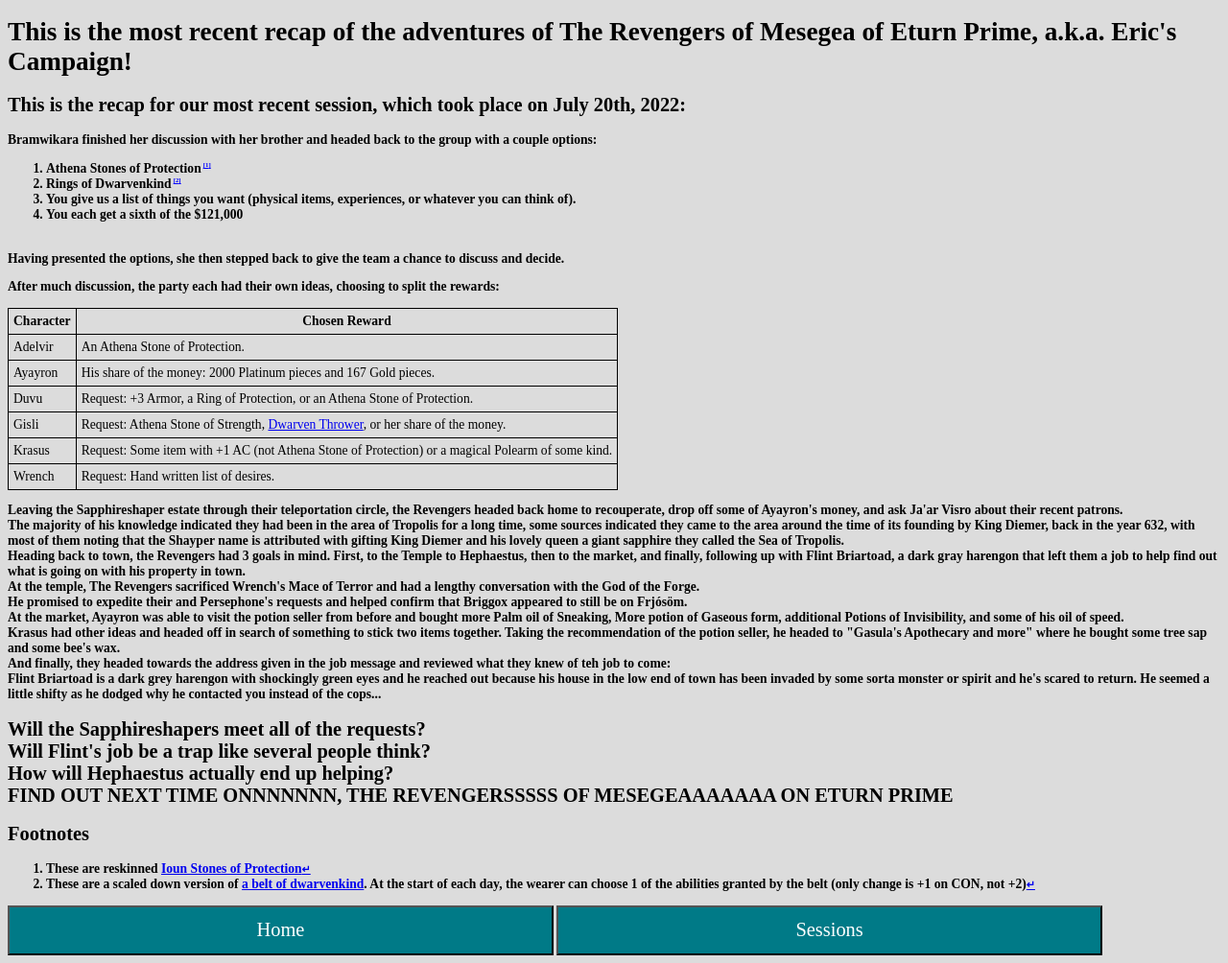
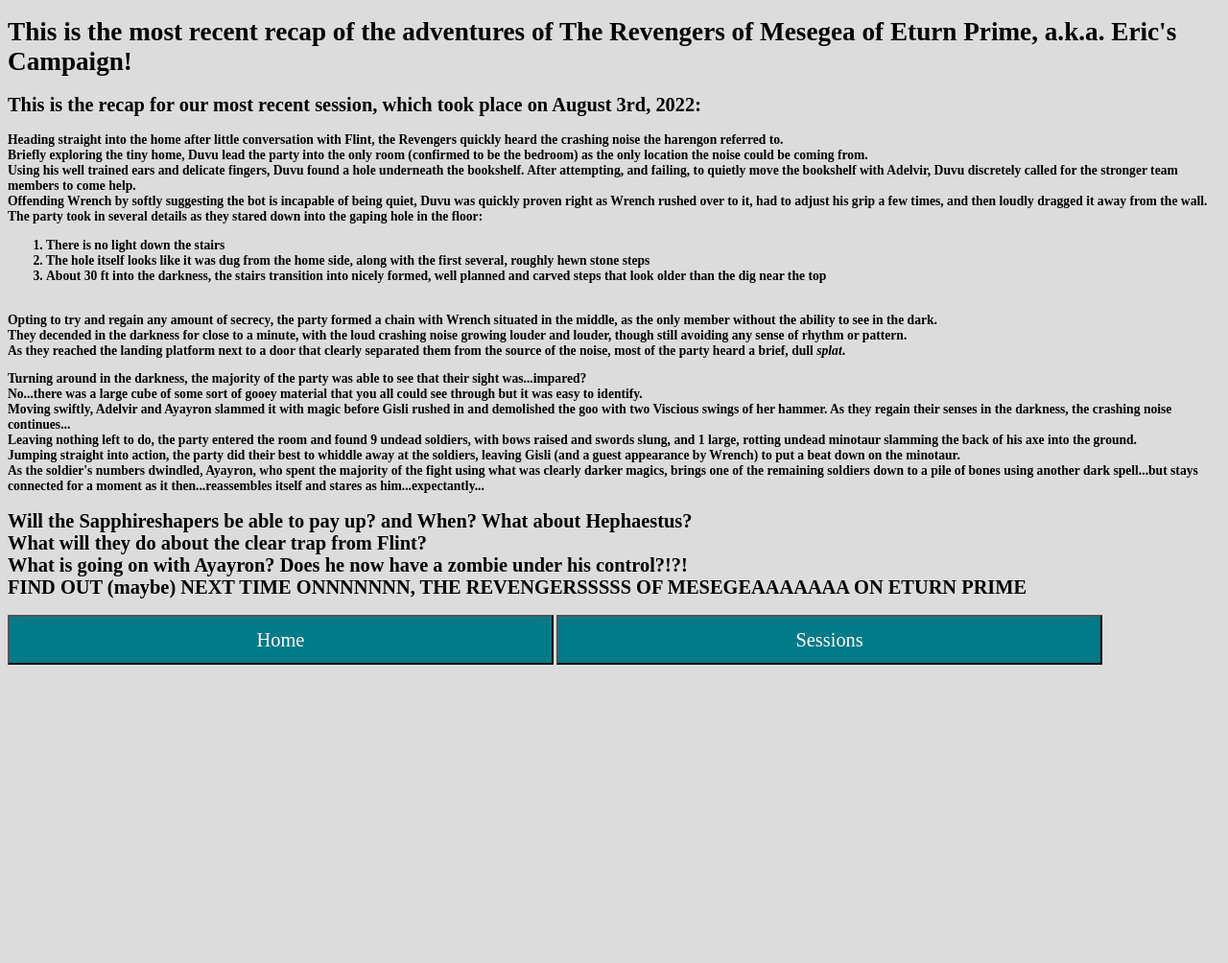
Before and after one commit to TheDiemer/resumeSite, a Flask app: page /last in a window 1280 px wide. Shown: the whole page at 96% size. After the commit the page ends 693 px from the top, so only its background shows below. Run offline with Flask 2, Linux system fonts and the light colour scheme.

Commit message:
feat(recap): August 3rd

```diff
--- a/dnd/templates/recap.html
+++ b/dnd/templates/recap.html
@@ -1,95 +1,50 @@
 <!doctype html>
 <html>
     <head>
-        <title>Eric's Campaign!</title>
+        <title>Recent Recap!</title>
         <meta charset=utf-8 name="viewport" content="width=device-width, initial-scale=1.0">
         <link rel="stylesheet" href="{{ url_for('static', filename='css/details.css') }}">
     </head>
     <body style="font-size:0.85em;">
         <h1>This is the most recent recap of the adventures of The Revengers of Mesegea of Eturn Prime, a.k.a. Eric's Campaign!</h1>
-        <h2>This is the recap for our most recent session, which took place on July 20th, 2022:</h2>
+        <h2>This is the recap for our most recent session, which took place on August 3rd, 2022:</h2>
         <p>
+			<a>Heading straight into the home after little conversation with Flint, the Revengers quickly heard the crashing noise the harengon referred to.<br>
+			   Briefly exploring the tiny home, Duvu lead the party into the only room (confirmed to be the bedroom) as the only location the noise could be coming from.<br>
+			   Using his well trained ears and delicate fingers, Duvu found a hole underneath the bookshelf. After attempting, and failing, to quietly move the bookshelf with Adelvir, Duvu discretely called for the stronger team members to come help.<br>
+			   Offending Wrench by softly suggesting the bot is incapable of being quiet, Duvu was quickly proven right as Wrench rushed over to it, had to adjust his grip a few times, and then <b>loudly dragged</b> it away from the wall.
+			</a>
 			<a>
-			Bramwikara finished her discussion with her brother and headed back to the group with a couple options:<br>
+				The party took in several details as they stared down into the gaping hole in the floor:<br>
 				<ol>
-				<li><a aria-describedby="footnote-label" href="#asp" id="asp-ref">Athena Stones of Protection</a></li>
-				<li><a aria-describedby="footnote-label" href="#dwarfRing" id="dwarfRing-ref">Rings of Dwarvenkind</a></li>
-				<li>You give us a list of things you want (physical items, experiences, or whatever you can think of).</li>
-				<li>You each get a sixth of the $121,000</li>
+					<li>There is no light down the stairs</li>
+					<li>The hole itself looks like it was dug from the home side, along with the first several, roughly hewn stone steps</li>
+					<li>About 30 ft into the darkness, the stairs transition into nicely formed, well planned and carved steps that look older than the dig near the top</li>
 				</ol><br>
-			Having presented the options, she then stepped back to give the team a chance to discuss and decide.
-	</p>
-	<p>
-		<a>
-			After much discussion, the party each had their own ideas, choosing to split the rewards:<br>
-			<table class="tg">
-				<thead>
-				  <tr>
-					<th class="tg-0lax">Character</th>
-					<th class="tg-0lax">Chosen Reward</th>
-				  </tr>
-				</thead>
-				<tbody>
-				  <tr>
-					<td class="tg-0lax">Adelvir</td>
-					<td class="tg-0lax">An Athena Stone of Protection.</td>
-				  </tr>
-				  <tr>
-					<td class="tg-0lax">Ayayron</td>
-					<td class="tg-0lax">His share of the money: 2000 Platinum pieces and 167 Gold pieces.</td>
-				  </tr>
-				  <tr>
-					<td class="tg-0lax">Duvu</td>
-					<td class="tg-0lax">Request: +3 Armor, a Ring of Protection, or an Athena Stone of Protection.</td>
-				  </tr>
-				  <tr>
-					<td class="tg-0lax">Gisli</td>
-					<td class="tg-0lax">Request: Athena Stone of Strength, <a href="https://www.dndbeyond.com/magic-items/4627-dwarven-thrower">Dwarven Thrower</a>, or her share of the money.</td>
-				  </tr>
-				  <tr>
-					<td class="tg-0lax">Krasus</td>
-					<td class="tg-0lax">Request: Some item with +1 AC (not Athena Stone of Protection) or a magical Polearm of some kind.</td>
-				  </tr>
-				  <tr>
-					<td class="tg-0lax">Wrench</td>
-					<td class="tg-0lax">Request: Hand written list of desires.</td>
-				  </tr>
-				</tbody>
-				</table>
+				Opting to try and regain any amount of secrecy, the party formed a chain with Wrench situated in the middle, as the only member without the ability to see in the dark.<br>
+				They decended in the darkness for close to a minute, with the loud crashing noise growing louder and louder, though still avoiding any sense of rhythm or pattern.<br>
+				As they reached the landing platform next to a door that clearly separated them from the source of the noise, most of the party heard a brief, dull <i>splat</i>.
 			</a>
 		</p>
 		<p>
 			<a>
-			Leaving the Sapphireshaper estate through their teleportation circle, the Revengers headed back home to recouperate, drop off some of Ayayron's money, and ask Ja'ar Visro about their recent patrons.<br>
-			The majority of his knowledge indicated they had been in the area of Tropolis for a long time, some sources indicated they came to the area around the time of its founding by King Diemer, back in the year 632, with most of them noting that the Shayper name is attributed with gifting King Diemer and his lovely queen a giant sapphire they called the Sea of Tropolis.<br>
+				Turning around in the darkness, the majority of the party was able to see that their sight was...impared?<br>
+				No...there was a large cube of some sort of gooey material that you all could see through but it was easy to identify.<br>
+				Moving swiftly, Adelvir and Ayayron slammed it with magic before Gisli rushed in and demolished the goo with two Viscious swings of her hammer.
 			</a>
 			<a>
-			Heading back to town, the Revengers had 3 goals in mind. First, to the Temple to Hephaestus, then to the market, and finally, following up with Flint Briartoad, a dark gray harengon that left them a job to help find out what is going on with his property in town.<br>
-			At the temple, The Revengers sacrificed Wrench's Mace of Terror and had a lengthy conversation with the God of the Forge.<br>
-			He promised to expedite their and Persephone's requests and helped confirm that Briggox appeared to still be on Frjósöm.<br>
-		</a>
-		<a>
-			At the market, Ayayron was able to visit the potion seller from before and bought more Palm oil of Sneaking, More potion of Gaseous form, additional Potions of Invisibility, and some of his oil of speed.<br>
-			Krasus had other ideas and headed off in search of something to stick two items together. Taking the recommendation of the potion seller, he headed to "Gasula's Apothecary and more" where he bought some tree sap and some bee's wax.<br>
-		</a>
-		<a>
-			And finally, they headed towards the address given in the job message and reviewed what they knew of teh job to come:<br>
-			Flint Briartoad is a dark grey harengon with shockingly green eyes and he reached out because his house in the low end of town has been invaded by some sorta monster or spirit and he's scared to return. He seemed a little shifty as he dodged why he contacted you instead of the cops...<br>
+				As they regain their senses in the darkness, the crashing noise continues...<br>
+				Leaving nothing left to do, the party entered the room and found 9 undead soldiers, with bows raised and swords slung, and 1 large, rotting undead minotaur slamming the back of his axe into the ground.<br>
+				Jumping straight into action, the party did their best to whiddle away at the soldiers, leaving Gisli (and a guest appearance by Wrench) to put a beat down on the minotaur.<br>
+				As the soldier's numbers dwindled, Ayayron, who spent the majority of the fight using what was clearly darker magics, brings one of the remaining soldiers down to a pile of bones using another dark spell...but stays connected for a moment as it then...reassembles itself and stares as him...<b>expectantly...<b></b><br>
 			</a>
 		</p>
 		<p>
-		<h2>Will the Sapphireshapers meet all of the requests?<br>
-			Will Flint's job be a trap like several people think?<br>
-			How will Hephaestus actually end up helping?<br>
-			FIND OUT NEXT TIME ONNNNNNN, THE REVENGERSSSSS OF MESEGEAAAAAAA ON ETURN PRIME</h2>
+			<h2>Will the Sapphireshapers be able to pay up? and When? What about Hephaestus?<br>
+				What will they do about the clear trap from Flint?<br>
+				What is going on with Ayayron? Does he now have a zombie under his control?!?!<br>
+				FIND OUT (maybe) NEXT TIME ONNNNNNN, THE REVENGERSSSSS OF MESEGEAAAAAAA ON ETURN PRIME</h2>
 		</p>
-	<footer>
-        <h2 id="footnote-label">Footnotes</h2>
-        <ol>
-            <li id="asp">These are reskinned <a href="https://www.dndbeyond.com/magic-items/4939-ioun-stone-of-protection">Ioun Stones of Protection</a><a href="#asp-ref" aria-label="Back to content">↵</a></li>
-			<li id="dwarfRing">These are a scaled down version of <a href="https://www.dndbeyond.com/magic-items/4939-ioun-stone-of-protection">a belt of dwarvenkind</a>. At the start of each day, the wearer can choose 1 of the abilities granted by the belt (only change is +1 on CON, not +2)<a href="#dwarfRing-ref" aria-label="Back to content">↵</a></li>
-		</ol>
-	</footer>
 		<button class="button" id="home" onclick="window.location.href = '/dnd/'" onmouseover="" style="cursor: pointer;">Home</button>
 		<button class="button" id="home" onclick="window.location.href = '/dnd/sessions'" onmouseover="" style="cursor: pointer;">Sessions</button>
     </body>
```
Also changed, not shown: dnd/templates/sessions.html (+17 -0 lines). Lines whose indentation alone changed are shown as unchanged.
